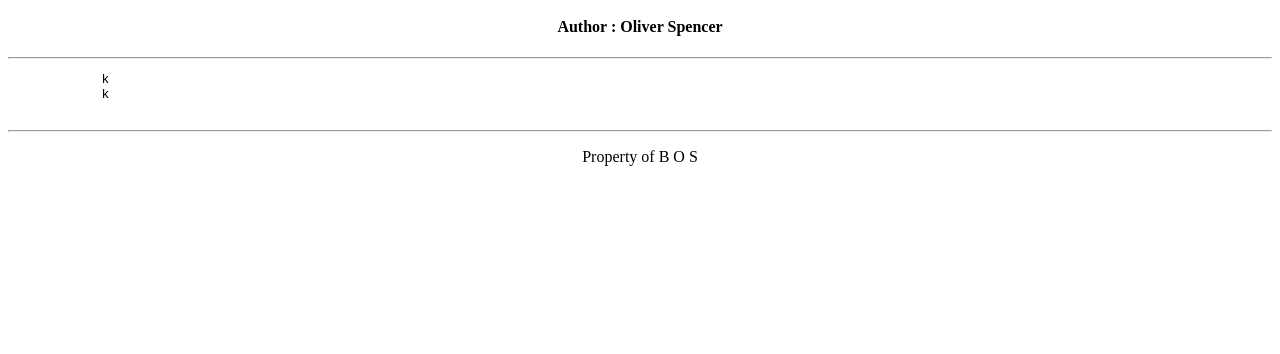
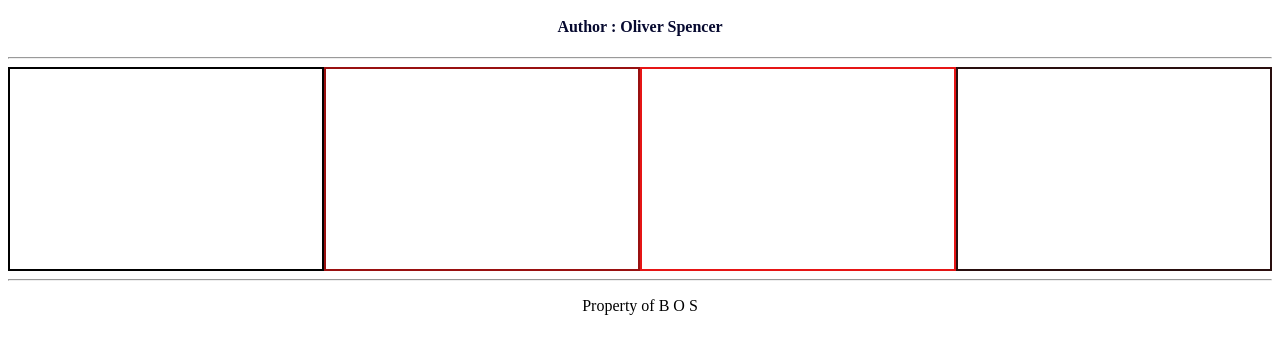
Before and after one commit to Oliver-Spen/Calculator, a plain HTML site: page index.html in a window 1280 px wide. Shown: the part 50-404 px from the top of the page. Drawn offline with Linux system fonts and the light colour scheme.

Commit message:
I created my personal calculator using HTML,CSS

```diff
--- a/index.html
+++ b/index.html
@@ -6,16 +6,27 @@
    <header>
         <center>
         <h2>My Custom Calculator App <i>V 1.0</i></h2>
-        <h4>Author : Oliver Spencer</h4>
+        <h4 style="color: rgb(6, 9, 47);">Author : Oliver Spencer</h4>
         </center>
    </header>
     <hr>
-    <section>
+    <section style="display: flex;">
         <!-- the calculator goes here -->
-        <pre>
-            k
-            k
-        </pre>
+       <div style="border: 2px solid #000; width: 360px; height: 200px; ">
+
+       </div>
+       <div style="border: 2px solid #991010; width: 360px; height: 200px; ">
+
+       </div>
+
+       <div style="border: 2px solid #e61515; width: 360px; height: 200px; ">
+
+       </div>
+       <div style="border: 2px solid #290e0e; width: 360px; height: 200px; ">
+
+       </div>
+
+
     </section>
     <hr>
 
```
